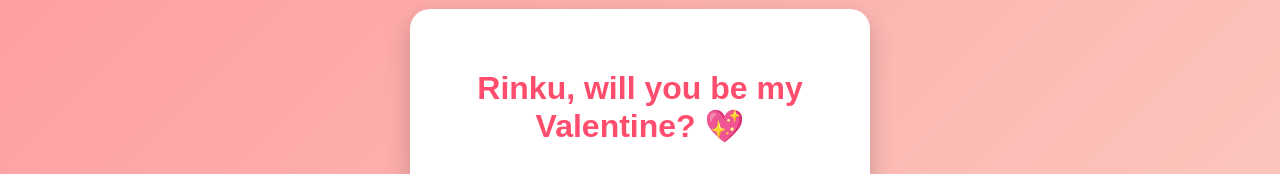
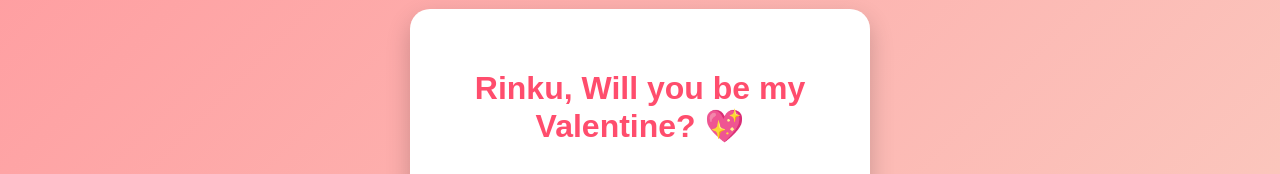
Before and after one commit to karan16494/Valentine_ask, a plain HTML site: page index.html in a window 1280 px wide. Shown: the part 210-384 px from the top of the page. Drawn offline with Linux system fonts and the light colour scheme.

Commit message:
Update index.html

```diff
--- a/index.html
+++ b/index.html
@@ -130,7 +130,7 @@
 
   <!-- Question Screen -->
   <div class="container" id="questionScreen">
-    <h1>Rinku, will you be my Valentine? 💖</h1>
+    <h1>Rinku, Will you be my Valentine? 💖</h1>
 
     <div class="buttons">
       <button id="yesBtn">Yes</button>
```
